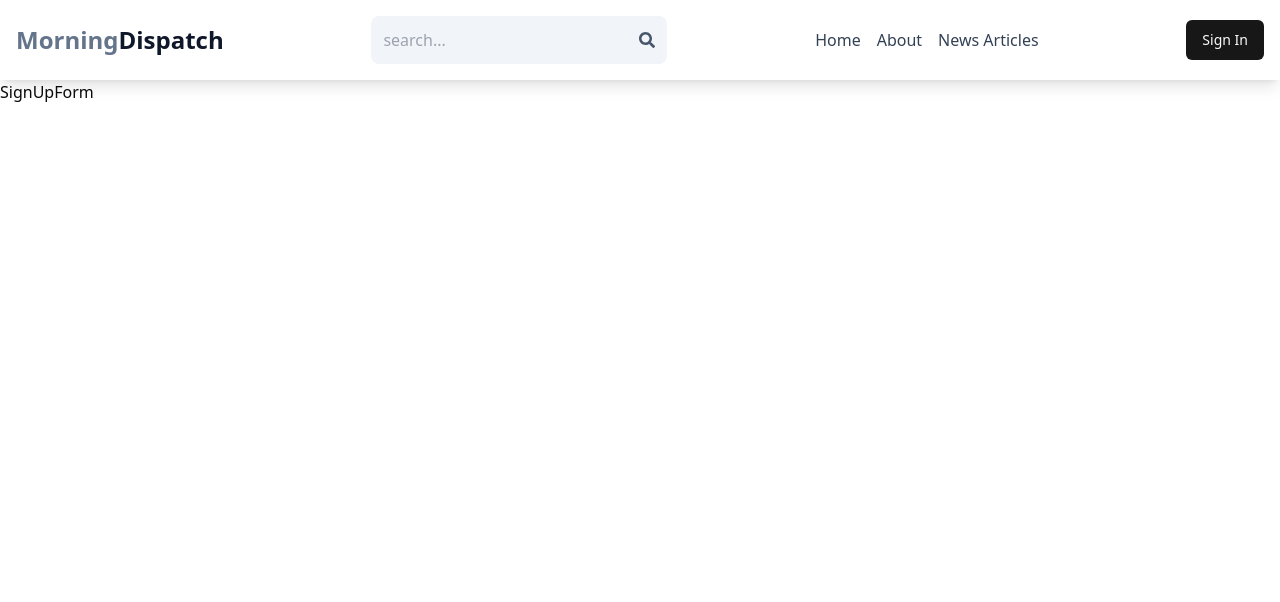
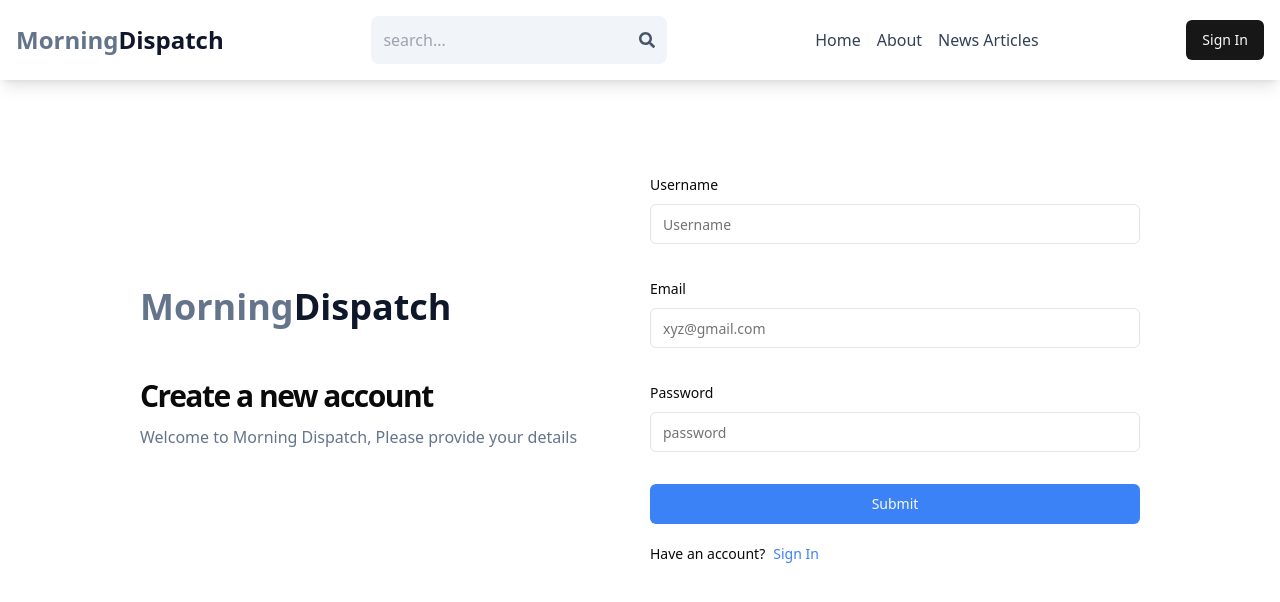
Before and after one commit to VivekRanjan620/News-Portal-Morning-Dispatch, a React (Vite) app in the folder Frontend/: page /sign-up in a window 1280 px wide. Shown: the top 602 px of the page. Built offline with nearby package versions, Linux system fonts and the light colour scheme.

Commit message:
Sign up Page UI

```diff
--- a/Frontend/package.json
+++ b/Frontend/package.json
@@ -10,6 +10,8 @@
     "preview": "vite preview"
   },
   "dependencies": {
+    "@hookform/resolvers": "^4.0.0",
+    "@radix-ui/react-label": "^2.1.2",
     "@radix-ui/react-slot": "^1.1.2",
     "@vitejs/plugin-react": "^4.3.4",
     "class-variance-authority": "^0.7.1",
@@ -17,10 +19,12 @@
     "lucide-react": "^0.475.0",
     "react": "^19.0.0",
     "react-dom": "^19.0.0",
+    "react-hook-form": "^7.54.2",
     "react-icons": "^5.4.0",
     "react-router-dom": "^7.1.5",
     "tailwind-merge": "^3.0.1",
-    "tailwindcss-animate": "^1.0.7"
+    "tailwindcss-animate": "^1.0.7",
+    "zod": "^3.24.2"
   },
   "devDependencies": {
     "@eslint/js": "^9.19.0",
--- a/Frontend/src/auth/forms/SignUpForm.jsx
+++ b/Frontend/src/auth/forms/SignUpForm.jsx
@@ -1,9 +1,142 @@
-import React from 'react'
+import React from "react";
+import { Link, Links } from "react-router-dom";
+
+import { z } from "zod";
+import { zodResolver } from "@hookform/resolvers/zod";
+import { useForm } from "react-hook-form";
+
+import { Button } from "@/components/ui/button"
+import {
+  Form,
+  FormControl,
+  FormDescription,
+  FormField,
+  FormItem,
+  FormLabel,
+  FormMessage,
+} from "@/components/ui/form"
+import { Input } from "@/components/ui/input"
+
+const formSchema = z.object({
+  username: z.string().min(2, { message: "Username must be at least 2 characters." }),
+  email: z.string().email({ message: "Invalid email address." }),
+  password: z.string().min(8, { message: "Password must be at least 8 characters." }),
+});
+
 
 function SignUpForm() {
+  // 1. Define your form.
+  const form =
+    useForm
+    (  {
+        resolver: zodResolver(formSchema),
+        defaultValues: {
+          username: "",
+          email: "",
+          password: "",
+        },
+      })
+
+        // 2. Define a submit handler.
+  function onSubmit(values) {
+    // Do something with the form values.
+    // ✅ This will be type-safe and validated.
+    console.log(values)
+  }
+
+
   return (
-    <div>SignUpForm</div>
-  )
+    <div className="min-h-screen mt-20">
+      <div
+        className="flex p-3 max-w-3xl sm:max-w-5xl mx-auto flex-col md:flex-row
+        md:items-center gap-5"
+      >
+        {/* left */}
+        <div className="flex-1">
+          <Link to={"/"} className="font-bold text-2xl sm:text-4xl flex-wrap">
+            <span className="text-slate-500">Morning</span>
+            <span className="text-slate-900">Dispatch</span>
+          </Link>
+
+          <h2
+            className="text-[24px] md:text-[30px] font-bold leading-[140%]
+                  tracking-tighter pt-5 sm:pt-12"
+          >
+            Create a new account
+          </h2>
+
+          <p
+            className="text-slate-500 text-[14px] font-medium
+                  leadin-[140%] md:text-[16px] md:font-normal mt-2"
+          >
+            Welcome to Morning Dispatch, Please provide your details
+          </p>
+        </div>
+
+        {/* right */}
+        <div className="flex-1">
+        <Form {...form}>
+      <form onSubmit={form.handleSubmit(onSubmit)} className="space-y-8">
+        <FormField
+          control={form.control}
+          name="username"
+          render={({ field }) => (
+            <FormItem>
+              <FormLabel>Username</FormLabel>
+
+              <FormControl>
+                <Input type="text" placeholder="Username" {...field} />
+              </FormControl>
+
+              <FormMessage />
+            </FormItem>
+          )}
+        />
+
+        <FormField
+          control={form.control}
+          name="email"
+          render={({ field }) => (
+            <FormItem>
+              <FormLabel>Email</FormLabel>
+
+              <FormControl>
+                <Input type="email" placeholder="xyz@gmail.com" {...field} />
+              </FormControl>
+
+              <FormMessage />
+            </FormItem>
+          )}
+        />
+
+        <FormField
+          control={form.control}
+          name="password"
+          render={({ field }) => (
+            <FormItem>
+              <FormLabel>Password</FormLabel>
+
+              <FormControl>
+                <Input type="password" placeholder="password" {...field} />
+              </FormControl>
+
+              <FormMessage />
+            </FormItem>
+          )}
+        />
+        <Button type="submit" className="bg-blue-500 w-full">Submit</Button>
+      </form>
+    </Form>
+
+    <div className="flex gap-2 text-sm mt-5">
+      <span>Have an account?</span>
+
+      <Link to="/sign-in" className="text-blue-500">Sign In</Link>
+    </div>
+        </div>
+      </div>
+    </div>
+  );
 }
 
-export default SignUpForm
+export default SignUpForm;
--- /dev/null
+++ b/Frontend/src/components/ui/form.jsx
@@ -0,0 +1,133 @@
+import * as React from "react"
+import { Slot } from "@radix-ui/react-slot"
+import { Controller, FormProvider, useFormContext } from "react-hook-form";
+
+import { cn } from "@/lib/utils"
+import { Label } from "@/components/ui/label"
+
+const Form = FormProvider
+
+const FormFieldContext = React.createContext({})
+
+const FormField = (
+  {
+    ...props
+  }
+) => {
+  return (
+    (<FormFieldContext.Provider value={{ name: props.name }}>
+      <Controller {...props} />
+    </FormFieldContext.Provider>)
+  );
+}
+
+const useFormField = () => {
+  const fieldContext = React.useContext(FormFieldContext)
+  const itemContext = React.useContext(FormItemContext)
+  const { getFieldState, formState } = useFormContext()
+
+  const fieldState = getFieldState(fieldContext.name, formState)
+
+  if (!fieldContext) {
+    throw new Error("useFormField should be used within <FormField>")
+  }
+
+  const { id } = itemContext
+
+  return {
+    id,
+    name: fieldContext.name,
+    formItemId: `${id}-form-item`,
+    formDescriptionId: `${id}-form-item-description`,
+    formMessageId: `${id}-form-item-message`,
+    ...fieldState,
+  }
+}
+
+const FormItemContext = React.createContext({})
+
+const FormItem = React.forwardRef(({ className, ...props }, ref) => {
+  const id = React.useId()
+
+  return (
+    (<FormItemContext.Provider value={{ id }}>
+      <div ref={ref} className={cn("space-y-2", className)} {...props} />
+    </FormItemContext.Provider>)
+  );
+})
+FormItem.displayName = "FormItem"
+
+const FormLabel = React.forwardRef(({ className, ...props }, ref) => {
+  const { error, formItemId } = useFormField()
+
+  return (
+    (<Label
+      ref={ref}
+      className={cn(error && "text-destructive", className)}
+      htmlFor={formItemId}
+      {...props} />)
+  );
+})
+FormLabel.displayName = "FormLabel"
+
+const FormControl = React.forwardRef(({ ...props }, ref) => {
+  const { error, formItemId, formDescriptionId, formMessageId } = useFormField()
+
+  return (
+    (<Slot
+      ref={ref}
+      id={formItemId}
+      aria-describedby={
+        !error
+          ? `${formDescriptionId}`
+          : `${formDescriptionId} ${formMessageId}`
+      }
+      aria-invalid={!!error}
+      {...props} />)
+  );
+})
+FormControl.displayName = "FormControl"
+
+const FormDescription = React.forwardRef(({ className, ...props }, ref) => {
+  const { formDescriptionId } = useFormField()
+
+  return (
+    (<p
+      ref={ref}
+      id={formDescriptionId}
+      className={cn("text-sm text-muted-foreground", className)}
+      {...props} />)
+  );
+})
+FormDescription.displayName = "FormDescription"
+
+const FormMessage = React.forwardRef(({ className, children, ...props }, ref) => {
+  const { error, formMessageId } = useFormField()
+  const body = error ? String(error?.message) : children
+
+  if (!body) {
+    return null
+  }
+
+  return (
+    (<p
+      ref={ref}
+      id={formMessageId}
+      className={cn("text-sm font-medium text-destructive", className)}
+      {...props}>
+      {body}
+    </p>)
+  );
+})
+FormMessage.displayName = "FormMessage"
+
+export {
+  useFormField,
+  Form,
+  FormItem,
+  FormLabel,
+  FormControl,
+  FormDescription,
+  FormMessage,
+  FormField,
+}
--- /dev/null
+++ b/Frontend/src/components/ui/input.jsx
@@ -0,0 +1,19 @@
+import * as React from "react"
+
+import { cn } from "@/lib/utils"
+
+const Input = React.forwardRef(({ className, type, ...props }, ref) => {
+  return (
+    (<input
+      type={type}
+      className={cn(
+        "flex h-10 w-full rounded-md border border-input bg-background px-3 py-2 text-base ring-offset-background file:border-0 file:bg-transparent file:text-sm file:font-medium file:text-foreground placeholder:text-muted-foreground focus-visible:outline-none focus-visible:ring-2 focus-visible:ring-ring focus-visible:ring-offset-2 disabled:cursor-not-allowed disabled:opacity-50 md:text-sm",
+        className
+      )}
+      ref={ref}
+      {...props} />)
+  );
+})
+Input.displayName = "Input"
+
+export { Input }
--- /dev/null
+++ b/Frontend/src/components/ui/label.jsx
@@ -0,0 +1,18 @@
+"use client"
+
+import * as React from "react"
+import * as LabelPrimitive from "@radix-ui/react-label"
+import { cva } from "class-variance-authority";
+
+import { cn } from "@/lib/utils"
+
+const labelVariants = cva(
+  "text-sm font-medium leading-none peer-disabled:cursor-not-allowed peer-disabled:opacity-70"
+)
+
+const Label = React.forwardRef(({ className, ...props }, ref) => (
+  <LabelPrimitive.Root ref={ref} className={cn(labelVariants(), className)} {...props} />
+))
+Label.displayName = LabelPrimitive.Root.displayName
+
+export { Label }
```
Also changed, not shown: 1 other file (tests, documents, lock files or other folders).
